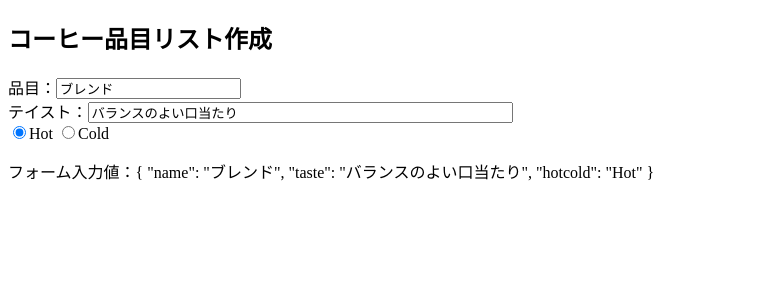
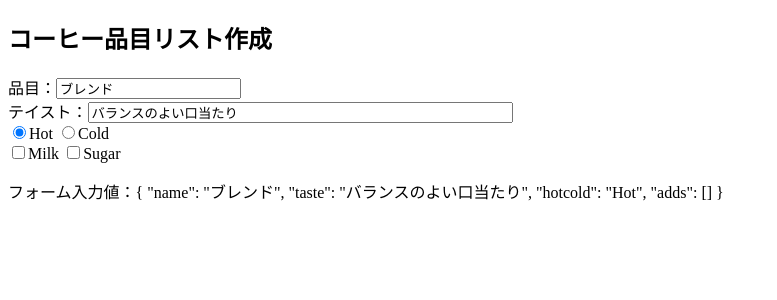
Before and after one commit to tottu22/angular-simpleform, an Angular app: page / in a window 1280 px wide. Shown: the top 300 px of the page, without its empty margins (0-777 px from the left). Built offline with nearby package versions, Linux system fonts and the light colour scheme.

Commit message:
FormBuilder checkBox add

```diff
--- a/src/app/controls/controls.component.html
+++ b/src/app/controls/controls.component.html
@@ -11,5 +11,10 @@
       <input type="radio" formControlName="hotcold" [value]="state">{{state}}
     </span>
   </div>
+  <div>
+    <span *ngFor="let item of addssel">
+      <input type="checkbox" (change)="onCheckChanged(item, $event.target.checked)">{{item}}
+    </span>
+  </div>
 </form>
 <p>フォーム入力値：{{coffeeForm.value | json}}</p>
--- a/src/app/controls/controls.component.ts
+++ b/src/app/controls/controls.component.ts
@@ -1,5 +1,6 @@
 import { Component, OnInit } from '@angular/core';
 import { FormControl, FormGroup, FormBuilder } from '@angular/forms';
+import { FormArray } from '@angular/forms/src/model'
 
 @Component({
   selector: 'app-controls',
@@ -8,16 +9,28 @@ import { FormControl, FormGroup, FormBuilder } from '@angular/forms';
 })
 export class ControlsComponent implements OnInit {
   coffeeForm:FormGroup;
-  hotcoldsel=["Hot", "Cold"]
+  hotcoldsel=["Hot", "Cold"];
+  addssel=["Milk", "Sugar"];
   constructor(private fb: FormBuilder) {
     this.coffeeForm=this.fb.group({
       name:   "ブレンド",
       taste:  "バランスのよい口当たり",
-      hotcold: this.hotcoldsel[0]
+      hotcold: this.hotcoldsel[0],
+      adds: this.fb.array([])
     });
   }
 
   ngOnInit() {
   }
 
+  onCheckChanged(item:string, isChecked:boolean){
+    let formArray = <FormArray>this.coffeeForm.controls.adds;
+    if(isChecked){
+      formArray.push(new FormControl(item));
+    }else{
+      let index = formArray.controls.findIndex(elm => elm.value == item)
+      formArray.removeAt(index);
+    }
+  }
+
 }
```
